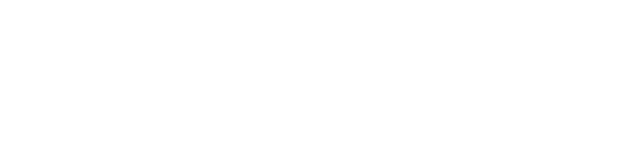
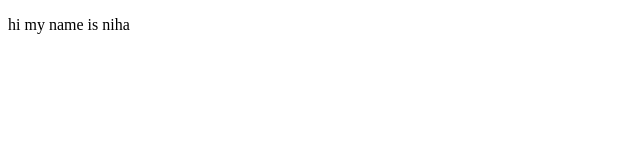
Before and after one commit to hanahansen/Hana, a plain HTML site: page index2.html in a window 1280 px wide. Shown: the whole page, without its empty margins (0-640 px from the left). Drawn offline with Linux system fonts and the light colour scheme.

Commit message:
syncs index files

```diff
--- a/index2.html
+++ b/index2.html
@@ -6,5 +6,7 @@
     <meta name="viewport" content="width=device-width, initial-scale=1.0" />
     <title>This is the 2nd index.html file</title>
   </head>
-  <body></body>
+  <body>
+    <p>hi my name is niha</p>
+  </body>
 </html>
```
